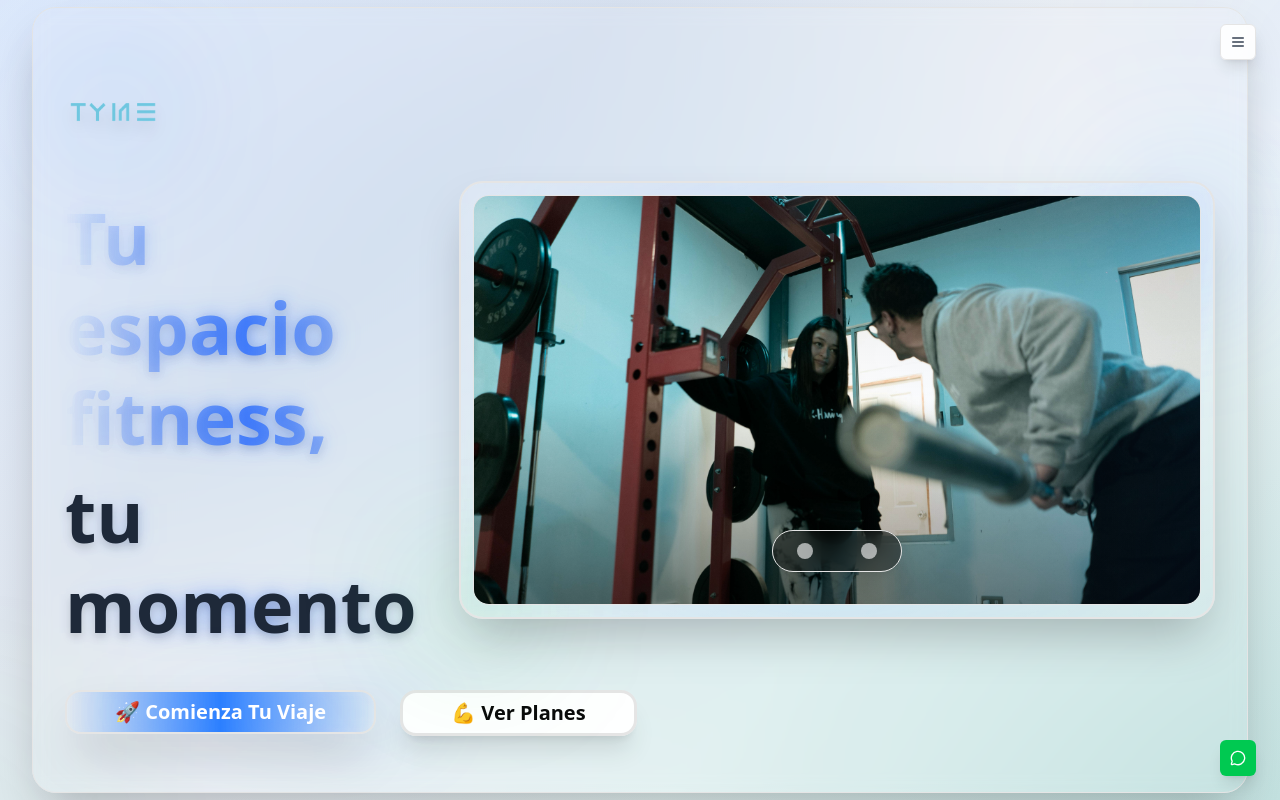
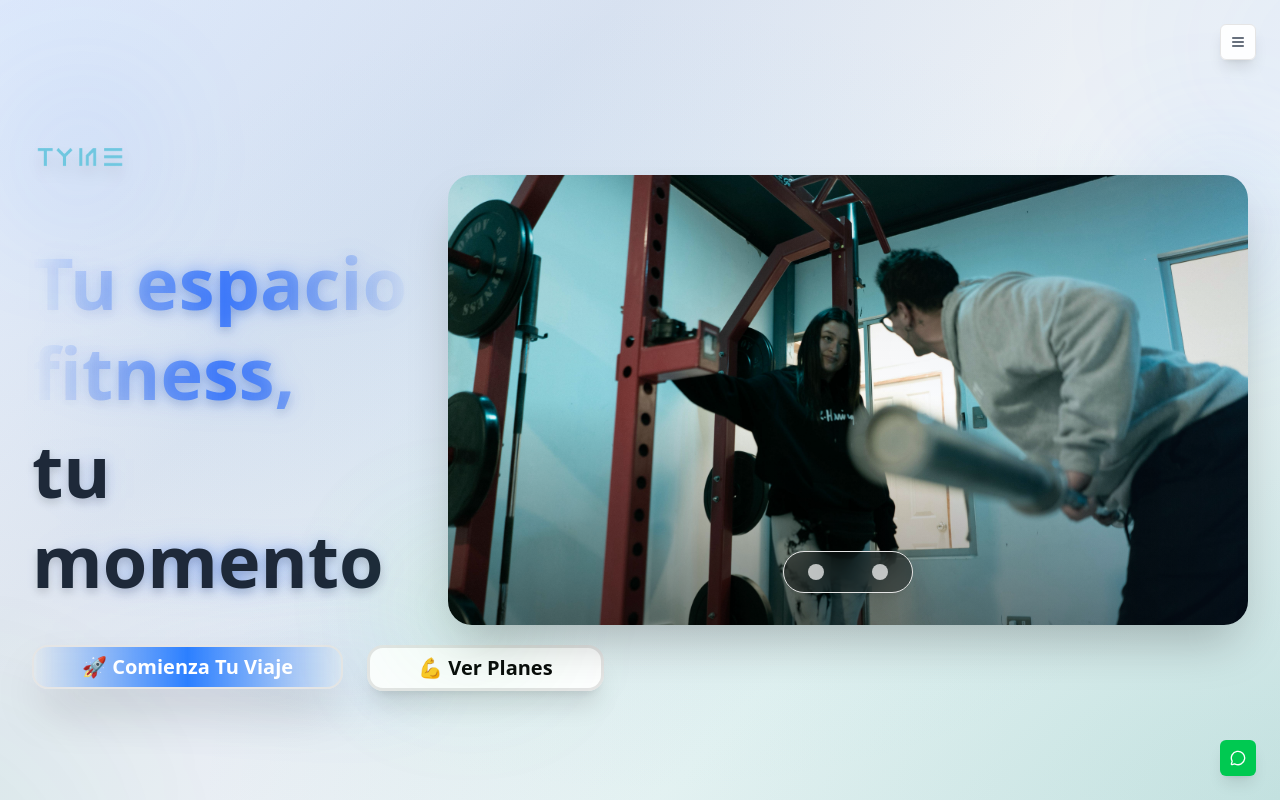
Before and after one commit to estebandeconce/landing-gym-tyme, a React (Vite) app: page / in a window 1280 px wide. Shown: the top 800 px of the page. Built offline with nearby package versions, Linux system fonts and the light colour scheme.

Commit message:
últimos cambios

```diff
--- a/src/components/GymLandingPage.tsx
+++ b/src/components/GymLandingPage.tsx
@@ -112,7 +112,7 @@ export default function GymLandingPage() {
           <div className="absolute top-1/2 left-1/2 -translate-x-1/2 -translate-y-1/2 w-96 h-96 bg-gradient-to-r from-gym-primary/5 to-blue-500/5 rounded-full blur-3xl animate-pulse" style={{animationDelay: '4s'}}></div>
         </div>
         <div className="container mx-auto px-2 sm:px-4 lg:px-6 xl:px-8 relative z-10 w-full max-w-none">
-          <div className="w-full backdrop-blur-sm bg-white/5 rounded-3xl p-4 lg:p-6 xl:p-8 shadow-2xl border border-white/20">
+          <div className="w-full">
             {/* Desktop: 4/8 layout, Mobile: stacked */}
             <div className="grid lg:grid-cols-12 gap-4 lg:gap-8 items-center min-h-[90vh] w-full">
 
@@ -182,7 +182,7 @@ export default function GymLandingPage() {
                 <div className="absolute -bottom-10 -left-10 w-32 h-32 bg-gradient-to-tr from-green-500/25 to-gym-primary/25 rounded-full blur-3xl hidden lg:block animate-pulse" style={{animationDelay: '5s'}}></div>
 
                 <div
-                  className="relative rounded-3xl overflow-hidden shadow-2xl group w-full backdrop-blur-sm bg-gradient-to-br from-white/20 to-white/5 p-3 border-2 border-white/30"
+                  className="relative rounded-3xl overflow-hidden shadow-2xl group w-full"
                   onMouseEnter={() => setIsHovered(true)}
                   onMouseLeave={() => setIsHovered(false)}
                 >
@@ -190,7 +190,7 @@ export default function GymLandingPage() {
                   <div className="absolute -inset-6 bg-gradient-to-r from-gym-primary/40 via-blue-500/40 to-gym-primary/40 rounded-3xl blur-2xl opacity-0 group-hover:opacity-100 transition-opacity duration-700 animate-pulse"></div>
 
                   {/* Inner container with premium styling */}
-                  <div className="relative rounded-2xl overflow-hidden shadow-inner bg-gradient-to-br from-gray-900/10 to-gray-900/5 border border-white/20">
+                  <div className="relative rounded-2xl overflow-hidden shadow-inner">
 
                   {/* Carousel Container - Mucho más alto */}
                   <div
@@ -252,7 +252,7 @@ export default function GymLandingPage() {
                           className={`w-4 h-4 rounded-full transition-all duration-300 ${
                             index === currentSlide
                               ? 'bg-gym-primary shadow-lg scale-150 shadow-gym-primary/60'
-                              : 'bg-white/60 hover:bg-white/90 hover:scale-125'
+                              : 'bg-white/70 hover:bg-white/90 hover:scale-125'
                           }`}
                           aria-label={`Ir a imagen ${index + 1}`}
                         />
```
